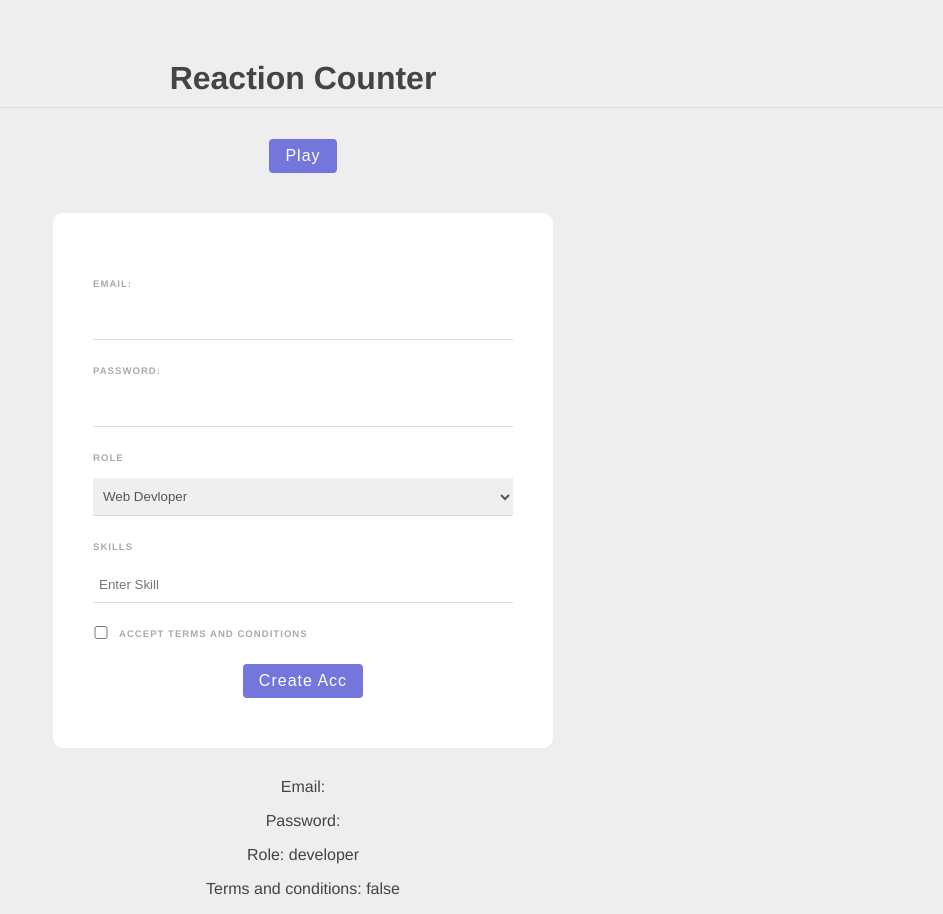
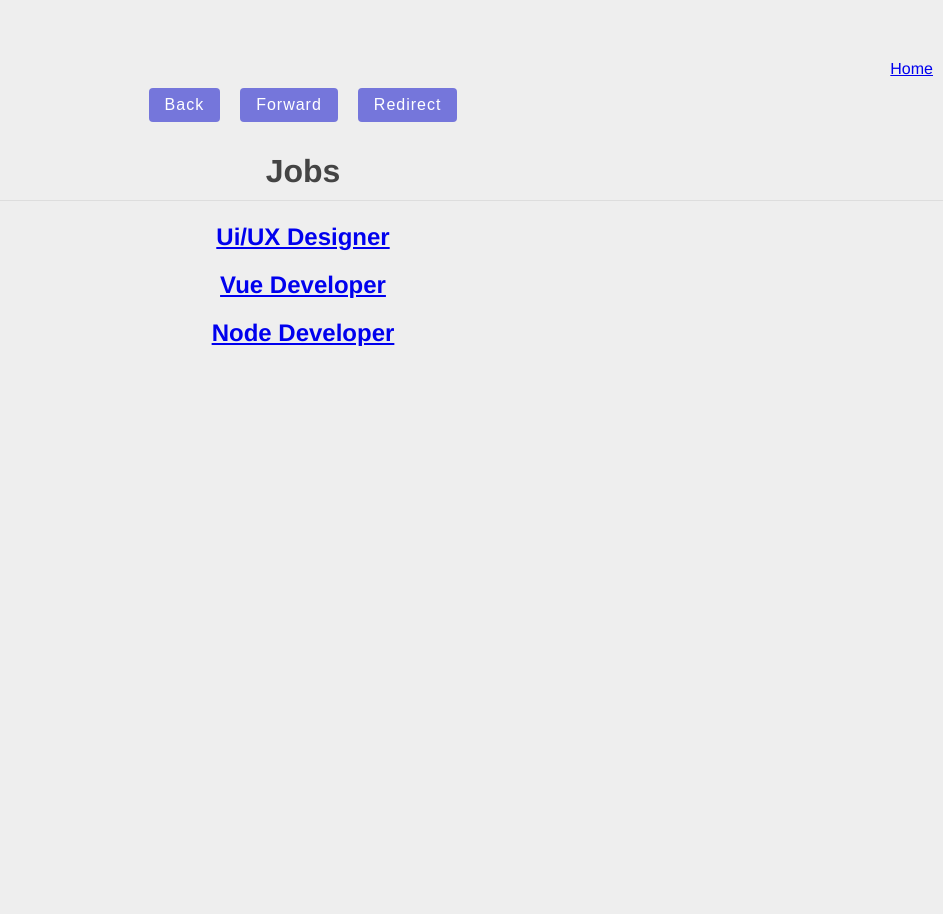
Before and after one commit to isalman-developer/vue-by-code-ninja, a Vue app: page /jobs in a window 1280 px wide. Shown: the whole page, without its empty margins (337-1280 px from the left). After the commit the page ends 800 px from the top, so only its background shows below. Built offline with nearby package versions, Linux system fonts and the light colour scheme.

Commit message:
router concepts

```diff
--- a/package.json
+++ b/package.json
@@ -8,7 +8,9 @@
   },
   "dependencies": {
     "core-js": "^3.8.3",
-    "vue": "^3.2.13"
+    "json-server": "^0.17.4",
+    "vue": "^3.2.13",
+    "vue-router": "^4.2.5"
   },
   "devDependencies": {
     "@vue/cli-plugin-babel": "~5.0.0",
--- a/src/App.vue
+++ b/src/App.vue
@@ -1,49 +1,13 @@
 <template>
-  <div>
-
-    <h1>Reaction Counter</h1>
-    <button @click="start" :disabled="isPlaying">Play</button>
-
-    <Block v-if="isPlaying" :delay="delay" @end="endGame"></Block>
-
-    <Results v-if="showResults" :score="score"></Results>
-
-    <Signup />
+  <div class="home-button">
+    <router-link :to="'/'">Home</router-link>
   </div>
+  <router-view />
 </template>
 
 <script>
-import Signup from "./components/form-inputs/Signup.vue";
-import Block from "./components/reaction-counter/Block.vue";
-import Results from "./components/reaction-counter/Results.vue";
-
-
 export default {
-  components: { Block, Results, Signup },
-  name,
-    Signup: "App",
-  data() {
-    return {
-      isPlaying: false,
-      delay: null,
-      score: null,
-      showResults: false
-    };
-  },
-
-  methods: {
-    start() {
-      this.isPlaying = true;
-      this.showResults = false;
-      this.delay = 2000 + Math.random() * 5000;
-    },
-
-    endGame(incomingScore) {
-      this.score = incomingScore;
-      this.isPlaying = false;
-      this.showResults = true;
-    }
-  },
+  name: "App",
 };
 </script>
 
@@ -55,6 +19,16 @@ export default {
   text-align: center;
   color: #444;
   margin-top: 60px;
+}
+
+.home-button {
+  display: flex;
+}
+
+.home-button a {
+  display: block;
+  margin-left: auto;
+  margin-right: 10px;
 }
 
 h1 {
--- /dev/null
+++ b/src/components/404/NotFound.vue
@@ -0,0 +1,5 @@
+<template>
+    <div>
+        <h1>404 Not Found.</h1>
+    </div>
+</template>
--- a/src/main.js
+++ b/src/main.js
@@ -1,4 +1,5 @@
 import { createApp } from 'vue'
 import App from './App.vue'
+import router from './router';
 
-createApp(App).mount('#app')
+createApp(App).use(router).mount('#app')
--- /dev/null
+++ b/src/router/index.js
@@ -0,0 +1,42 @@
+import { createRouter, createWebHistory } from "vue-router";
+import Home from '../views/Home.vue';
+const routes = [
+    {
+        path:'/',
+        name:'home',
+        component: Home,
+    },{
+        path:'/reaction-counter',
+        name:'reaction-counter',
+        component: () => import('../views/ReactionCounter') //this is called lazy loading component
+    },{
+        path:'/signup-form',
+        name:'signup-Form',
+        component: () => import('../views/SingupForm.vue'),
+    },{
+        path:'/jobs',
+        name:'jobs',
+        component: () => import('../views/jobs/Jobs.vue'),
+    },{
+        path:'/job/:id',
+        name:'job-details',
+        component: ()=> import('../views/jobs/JobDetail'),
+    },
+    // redirect route
+    {
+        path:'/all-jobs',
+        redirect:'jobs'
+    },
+    // 404 route
+    {
+        path:'/:catchAll(.*)',
+        component: () => import('../components/404/NotFound.vue'),
+    }
+]
+
+const router = createRouter({
+    history: createWebHistory(process.env.BASE_URL),
+    routes
+})
+
+export default router
--- /dev/null
+++ b/src/views/Home.vue
@@ -0,0 +1,25 @@
+<template>
+    <div>
+        <ol>
+            <li>
+                <router-link to="reaction-counter">Reation Counter Game (Props, Emit, Mounted, setInterval)</router-link>
+            </li>
+            <li>
+                <router-link to="signup-form">
+                    Signup Form (Form Submission, Form Prevent, v-model, Event Modifiers, Array filter & push)
+                </router-link>
+            </li>
+            <li>
+                <router-link :to="{name:'jobs'}">
+                    Jobs (Route (URL), Redirect url, 404 route, <b>(go, back and redirect router history)</b>)
+                </router-link>
+            </li>
+        </ol>
+    </div>
+</template>
+
+<style scoped>
+li{
+    padding: 5px 0px;
+}
+</style>
--- /dev/null
+++ b/src/views/ReactionCounter.vue
@@ -0,0 +1,37 @@
+<template>
+    <h1>Reaction Counter</h1>
+    <button @click="start" :disabled="isPlaying">Play</button>
+    <Block v-if="isPlaying" :delay="delay" @end="endGame"></Block>
+    <Results v-if="showResults" :score="score"></Results>
+</template>
+
+<script>
+import Block from "../components/reaction-counter/Block.vue";
+import Results from "../components/reaction-counter/Results.vue";
+export default {
+  components: { Block, Results },
+  data() {
+    return {
+      isPlaying: false,
+      delay: null,
+      score: null,
+      showResults: false
+    };
+  },
+
+  methods: {
+    start() {
+      this.isPlaying = true;
+      this.showResults = false;
+      this.delay = 2000 + Math.random() * 5000;
+    },
+
+    endGame(incomingScore) {
+      this.score = incomingScore;
+      this.isPlaying = false;
+      this.showResults = true;
+    }
+  },
+};
+
+</script>
--- /dev/null
+++ b/src/views/SingupForm.vue
@@ -0,0 +1,10 @@
+<template>
+    <h1>Form Handling</h1>
+    <Signup />
+</template>
+<script>
+import Signup from "../components/form-inputs/Signup.vue";
+export default {
+    components: { Signup }
+}
+</script>
--- /dev/null
+++ b/src/views/jobs/JobDetail.vue
@@ -0,0 +1,16 @@
+<template>
+    <h1>Job Detials</h1>
+    <p>The Job ID is {{ id }}</p>
+</template>
+<script>
+export default {
+
+    data() {
+        return {
+            id: this.$route.params.id,
+        }
+    }
+
+}
+
+</script>
--- /dev/null
+++ b/src/views/jobs/Jobs.vue
@@ -0,0 +1,40 @@
+<template>
+
+    <div>
+        <button @click="back()">Back</button>
+        <button @click="forward()">Forward</button>
+        <button @click="redirect()">Redirect</button>
+    </div>
+
+    <h1>Jobs</h1>
+    <div v-for="job in jobs" :key="job.id">
+        <router-link :to="{ name: 'job-details', params: { id: job.id } }">
+            <h2>{{ job.title }}</h2>
+        </router-link>
+    </div>
+</template>
+<script>
+export default {
+    data() {
+        return {
+            jobs: [
+                { id: 1, title: "Ui/UX Designer" },
+                { id: 2, title: "Vue Developer" },
+                { id: 3, title: "Node Developer" },
+            ]
+        }
+    },
+    methods: {
+        back(){
+            this.$router.go(-1);
+        },
+        forward(){
+            this.$router.go(1);
+        },
+        redirect(){
+            this.$router.push({ name:'home' });
+        }
+    },
+}
+
+</script>
```
Also changed, not shown: 1 other file (tests, documents, lock files or other folders).
